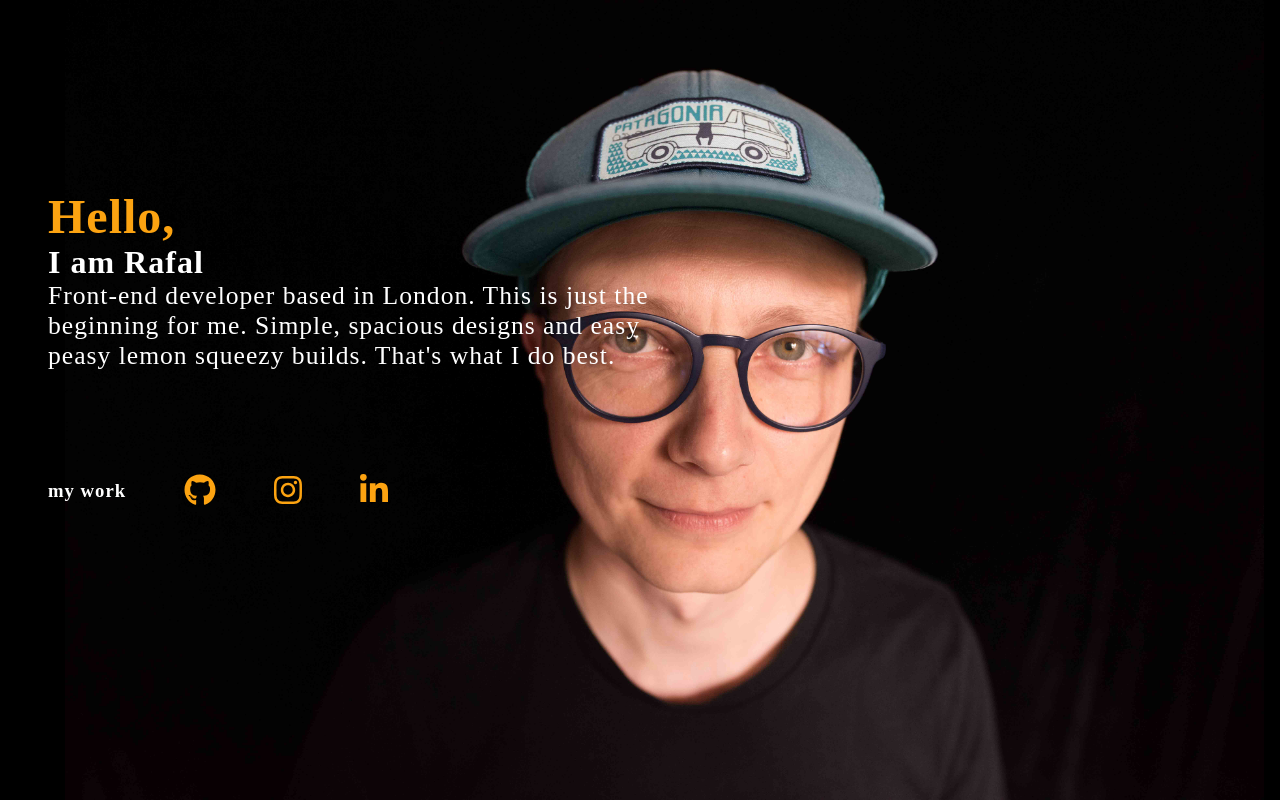
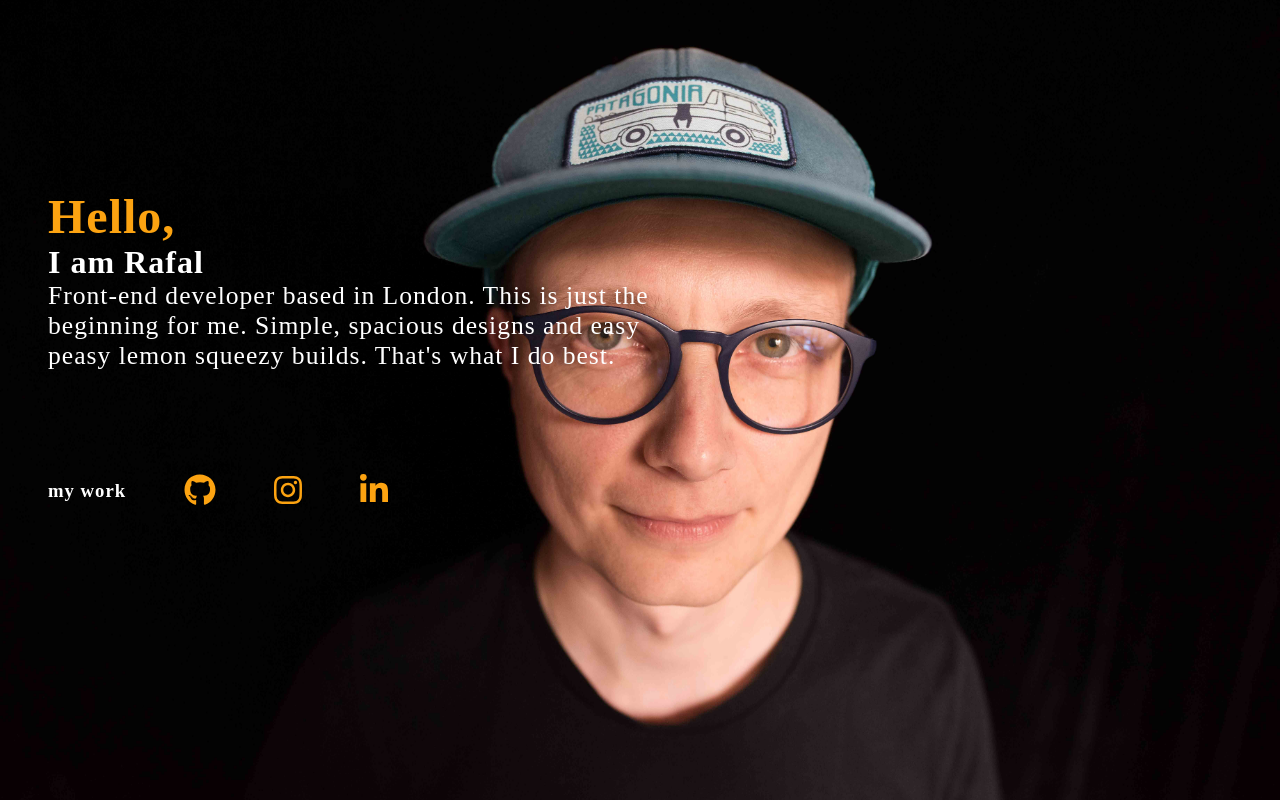
Before and after one commit to laterinthepast/portfolio-2.1, a React (Create React App) app: page / in a window 1280 px wide. Built offline with nearby package versions, Linux system fonts and the light colour scheme; a web font is replaced by a local one.

Commit message:
changed position and color

```diff
--- a/src/components/Page.jsx
+++ b/src/components/Page.jsx
@@ -8,7 +8,7 @@ import { faLink } from '@fortawesome/free-solid-svg-icons';
 const Wrapper = styled.div`
     border-radius:20px;
     margin: 2rem;
-    box-shadow: rgba(100, 100, 111, 0.2) 0px 7px 29px 0px;
+    box-shadow: rgba(6, 24, 44, 0.4) 0px 0px 0px 2px, rgba(6, 24, 44, 0.65) 0px 4px 6px -1px, rgba(255, 255, 255, 0.08) 0px 1px 0px inset;
     .footer_icons{
         display: flex;
         justify-content: space-evenly;
@@ -31,7 +31,7 @@ const Heading = styled.div`
     text-align: center;
     padding: 1.2rem;
     font-size:1.3rem;
-    color: #14213d;
+    color: #f48c06;
     @media screen and (max-width:1000px) {
         font-size: 1rem;
     }
--- a/src/pages/Landing.js
+++ b/src/pages/Landing.js
@@ -10,9 +10,9 @@ const Landing = styled.div`
     background-color: #000;
     height: 100vh;
     background-image: url("${imgLanding}");
-    background-size: contain;
+    background-size: cover;
     background-repeat: no-repeat;
-    background-position: 80% 10%;
+    background-position: 25%;
     background-attachment: fixed;
 
 
--- a/src/pages/Work.js
+++ b/src/pages/Work.js
@@ -10,6 +10,8 @@ import Contact from '../components/Contact';
 const Wrapper = styled.div`
     margin-top: 100px;
     max-width:100%;
+    background-color: #000 ;
+    color: #fff;
 `
 const PageContainer = styled.div`
     display: grid;
```
